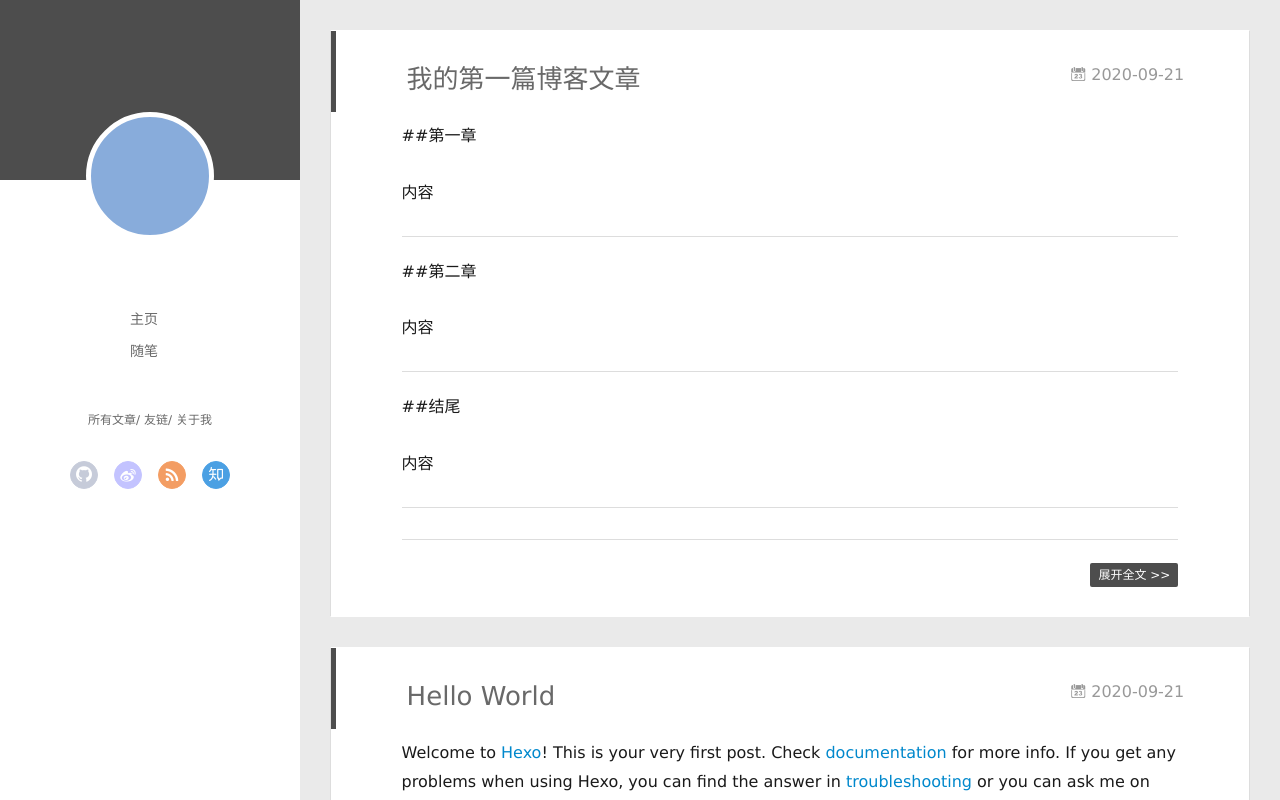
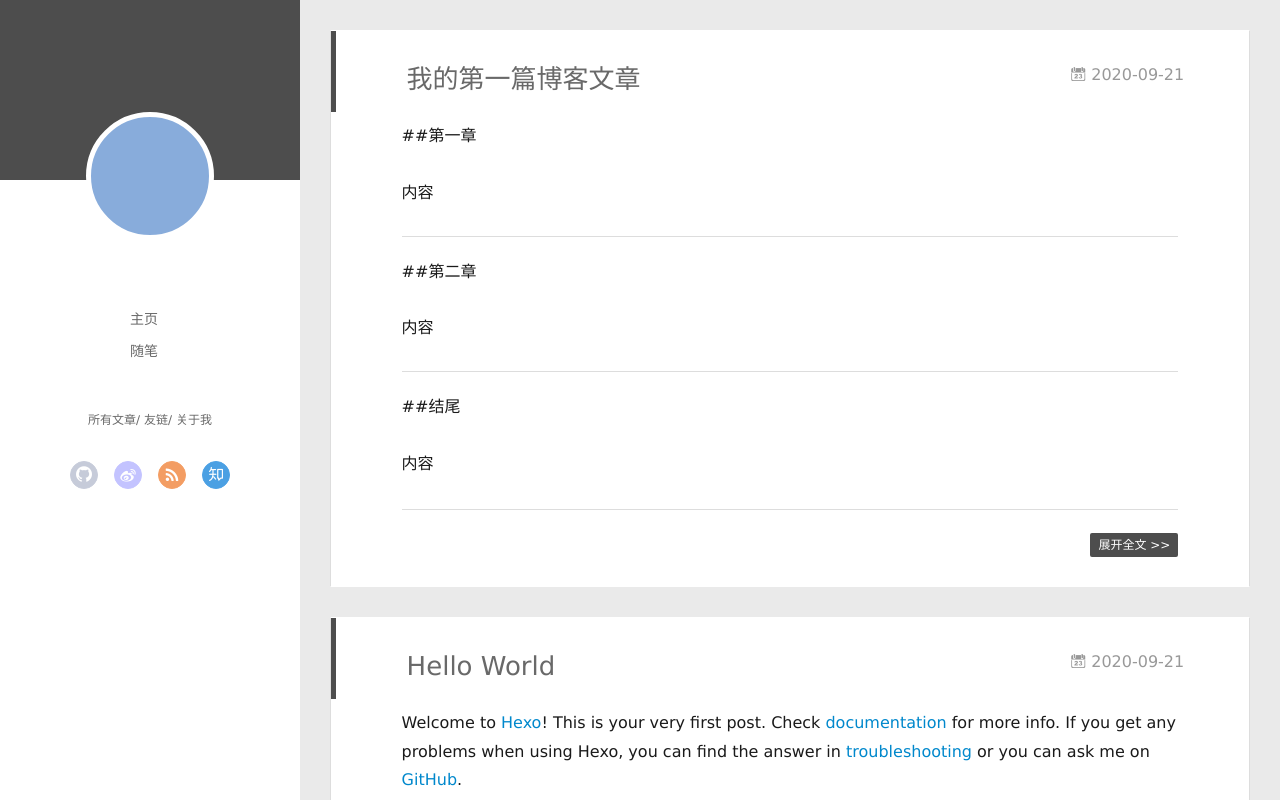
Before and after one commit to HuYang990407/HuYang990407.github.io, a plain HTML site: page index.html in a window 1280 px wide. Drawn offline with Linux system fonts and the light colour scheme; no server answers.

Commit message:
Site updated: 2020-09-21 16:35:35

```diff
--- a/index.html
+++ b/index.html
@@ -180,7 +180,6 @@
 <hr>
 <p>##结尾</p>
 <p>内容</p>
-<hr>
 
 
 
```
Also changed, not shown: 2020/09/21/我的第一篇博客文章/index.html (+1 -2 lines).
